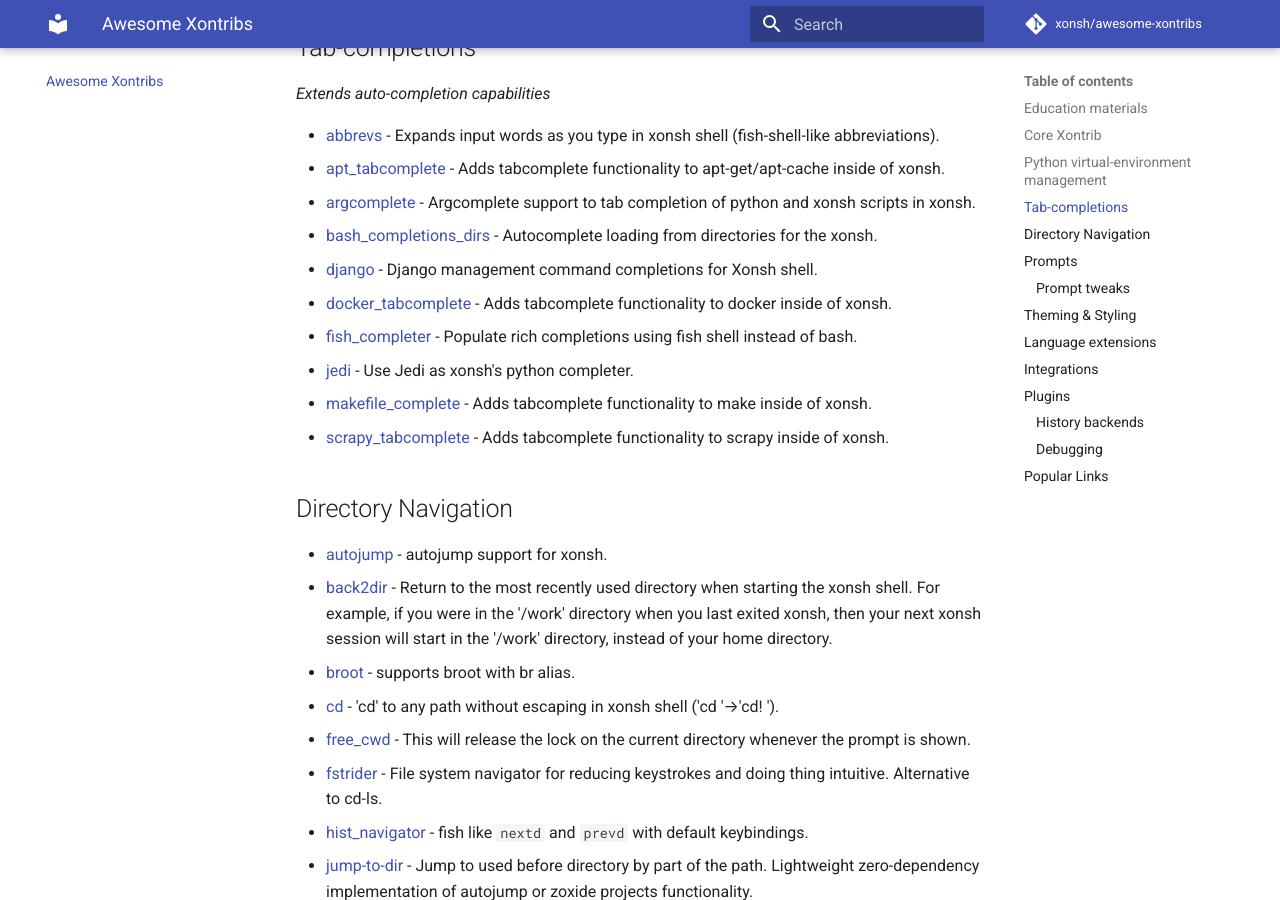
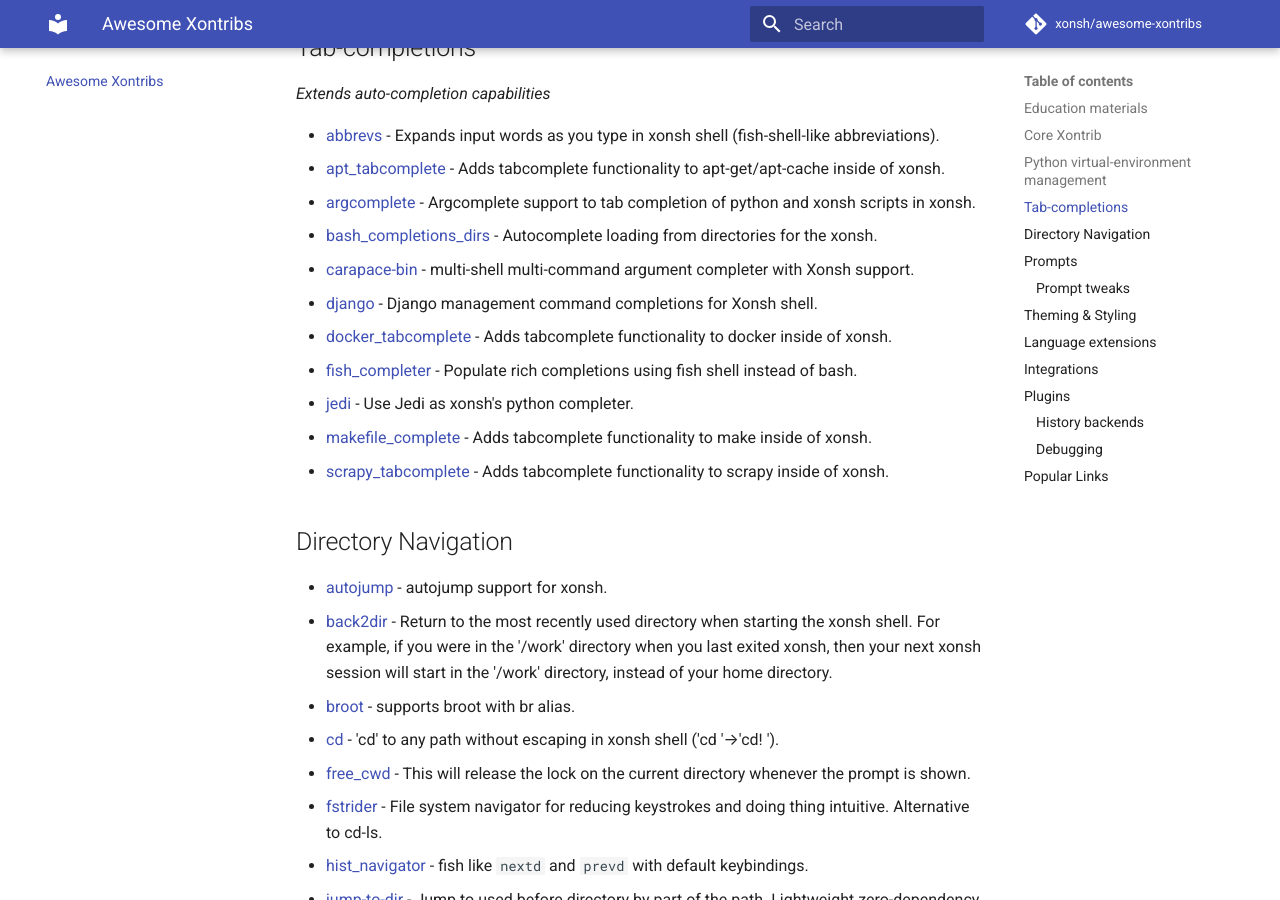
Before and after one commit to xonsh/awesome-xontribs, an MkDocs documentation site: the page built from docs/README.md, in a window 1280 px wide and 900 px high, scrolled down 1496 px. Built offline with MkDocs 1.6.1 and Material for MkDocs 9.7.7, drawn with Linux system fonts in a browser that asks for light colours; comment, search, counter and statistics services are not loaded.

Commit message:
docs: add carapace-bin

```diff
--- a/docs/README.md
+++ b/docs/README.md
@@ -50,6 +50,7 @@
 - [apt_tabcomplete](https://github.com/DangerOnTheRanger/xonsh-apt-tabcomplete) - Adds tabcomplete functionality to apt-get/apt-cache inside of xonsh.
 - [argcomplete](https://github.com/anki-code/xontrib-argcomplete) - Argcomplete support to tab completion of python and xonsh scripts in xonsh.
 - [bash_completions_dirs](https://pypi.org/project/xontrib-bash-completions-dirs) - Autocomplete loading from directories for the xonsh.
+- [carapace-bin](https://github.com/carapace-sh/carapace-bin) - multi-shell multi-command argument completer with Xonsh support.
 - [django](https://github.com/jnoortheen/xontrib-django) - Django management command completions for Xonsh shell.
 - [docker_tabcomplete](https://github.com/xsteadfastx/xonsh-docker-tabcomplete) - Adds tabcomplete functionality to docker inside of xonsh.
 - [fish_completer](https://github.com/xonsh/xontrib-fish-completer) - Populate rich completions using fish shell instead of bash.
```
